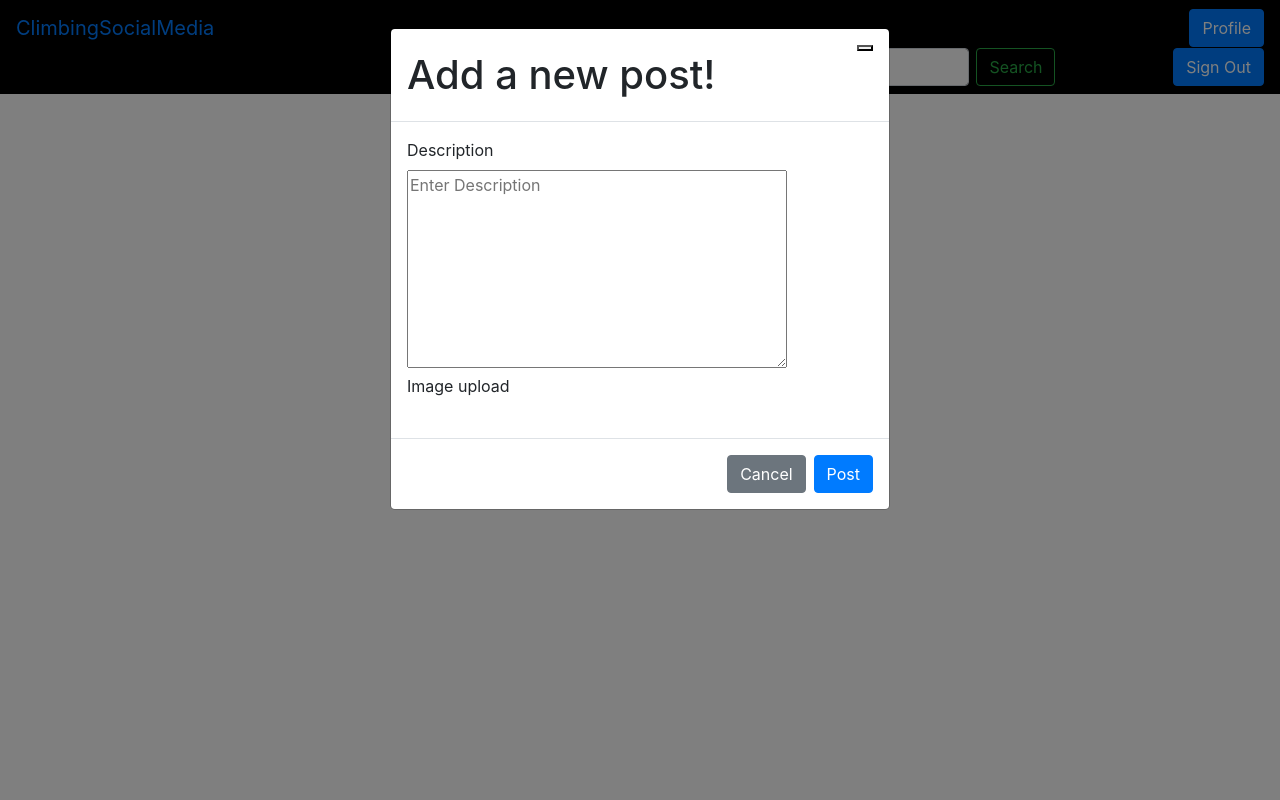
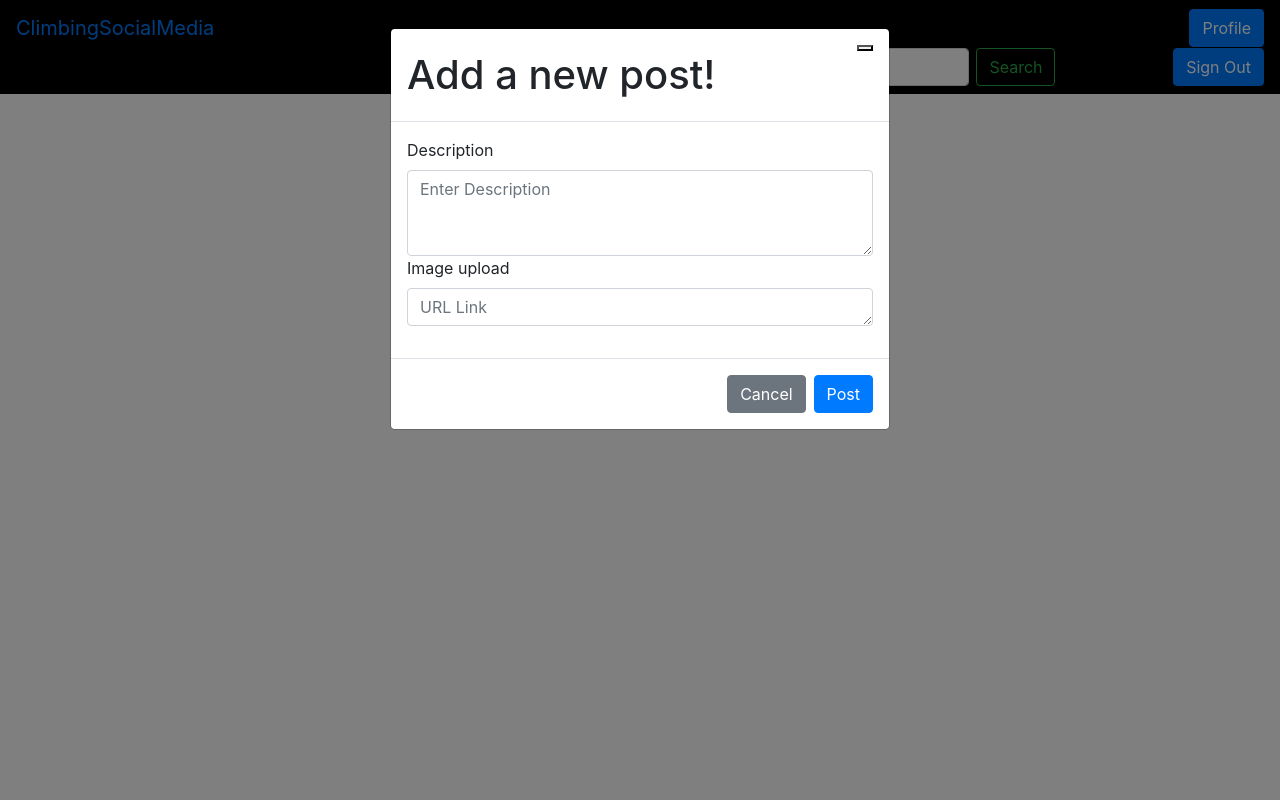
Before and after one commit to bcampana826/Climbing-Social-Media, a Django app: page /post/ in a window 1280 px wide, after a click on "Create New Post". Run offline with Django 4.2, Linux system fonts and the light colour scheme; data that the repository does not hold is empty; some libraries are stand-ins or nearby versions.

Commit message:
Post creation works in the backend. Auto updates post page on submit Post are sorted by newest

```diff
--- a/ClimbingSocialMedia/templates/ClimbingSocialMedia/Posts.html
+++ b/ClimbingSocialMedia/templates/ClimbingSocialMedia/Posts.html
@@ -67,7 +67,7 @@
    }
 
 </style>
-
+<!------- Top header bar ----->
 <div class="container-fluid">
 <nav class="navbar">
    <div class="container-fluid">
@@ -106,24 +106,25 @@
          <button type="button" class="btn-close" data-dismiss="modal" aria-label="Close"></button>
        </div>
        <div class="modal-body">
-          <div class="mb-3">
+          <div class="form-group">
             <form action="" method="POST">
                 {% csrf_token %}
-               <label class="form-label">Description</label>
-               <textarea cols="35" rows="8" placeholder="Enter Description" name="description" ></textarea>
-               <label class="form-label">Image upload</label>
-
+                <label for="description-box">Description</label>
+                <textarea class="form-control" rows="3" id="description-box" placeholder="Enter Description" name="description" ></textarea>
+               <label for="image-box">Image upload</label>
+               <textarea class="form-control" rows="1" id="image-box" name ="imageURL" placeholder="URL Link"  ></textarea>
 
          </div>
        </div>
        <div class="modal-footer">
          <button type="button" class="btn btn-secondary" data-dismiss="modal">Cancel</button>
-         <button type="" value="Post" class="btn btn-primary">Post</button>
+         <button type="submit" value="Post" class="btn btn-primary">Post</button>
       </form>
        </div>
      </div>
    </div>
  </div>
+  <!-- filling container with posts -->
 {% for key in post %}
 
 <div class="container-post">
@@ -134,6 +135,9 @@
    <div class="image">
       <img src={{key.media}} alt="Avatar" height = "200" class="avatar">
    </div>
+   <div class ="date">
+      <text>{{key.date}}</text>
+   </div>
    <link rel="stylesheet" href="https://cdnjs.cloudflare.com/ajax/libs/font-awesome/4.7.0/css/font-awesome.min.css">
    <i onclick="myFunction(this)" class="fa fa-thumbs-up">    </i>
    <input class="commentbar" type="search" placeholder="Add Comment" aria-label="Search">
--- a/ClimbingSocialMedia/views.py
+++ b/ClimbingSocialMedia/views.py
@@ -1,9 +1,12 @@
+import this
 from django.shortcuts import render
 from django.contrib.auth import authenticate, login
 from django.contrib.auth.models import User
 from django.shortcuts import redirect
 from django.urls import reverse
 from .models import Post
+
+
 
 
 
@@ -37,8 +40,8 @@ def tos(request):
      return render(request, 'ClimbingSocialMedia/TOS.txt')
 
 def posts(request):
-    data = Post.objects.all()
 
+    data = Post.objects.all().order_by('-date')
     post = {
         "post": data
     }
@@ -47,9 +50,10 @@ def posts(request):
       if request.POST.get('description'):
             createPost=Post()
             createPost.description = request.POST.get('description')
+            createPost.media = request.POST.get('imageURL')
+            createPost.author = request.user
             createPost.save()
-            return render(request, 'ClimbingSocialMedia/Posts.html', context=post)
-
+            return redirect("/post")
     else:
             return render(request,'ClimbingSocialMedia/Posts.html', context=post)
 
```
Also changed, not shown: db.sqlite3.
